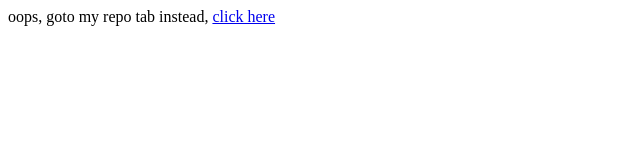
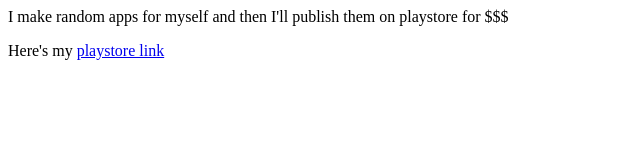
Before and after one commit to stackbuffer/stackbuffer.github.io, a plain HTML site: page index.html in a window 1280 px wide. Shown: the whole page, without its empty margins (0-640 px from the left). Drawn offline with Linux system fonts and the light colour scheme.

Commit message:
Update index.html

```diff
--- a/index.html
+++ b/index.html
@@ -4,6 +4,7 @@
   </head>
 
   <body>
-    <p>oops, goto my repo tab instead, <a href="https://github.com/stackbuffer?tab=repositories">click here</a></p>
+    <p>I make random apps for myself and then I'll publish them on playstore for $$$</p>
+    <p>Here's my <a href = "https://play.google.com/store/apps/developer?id=stackbuffer">playstore link</a></p>
   </body>
 </html>
```
